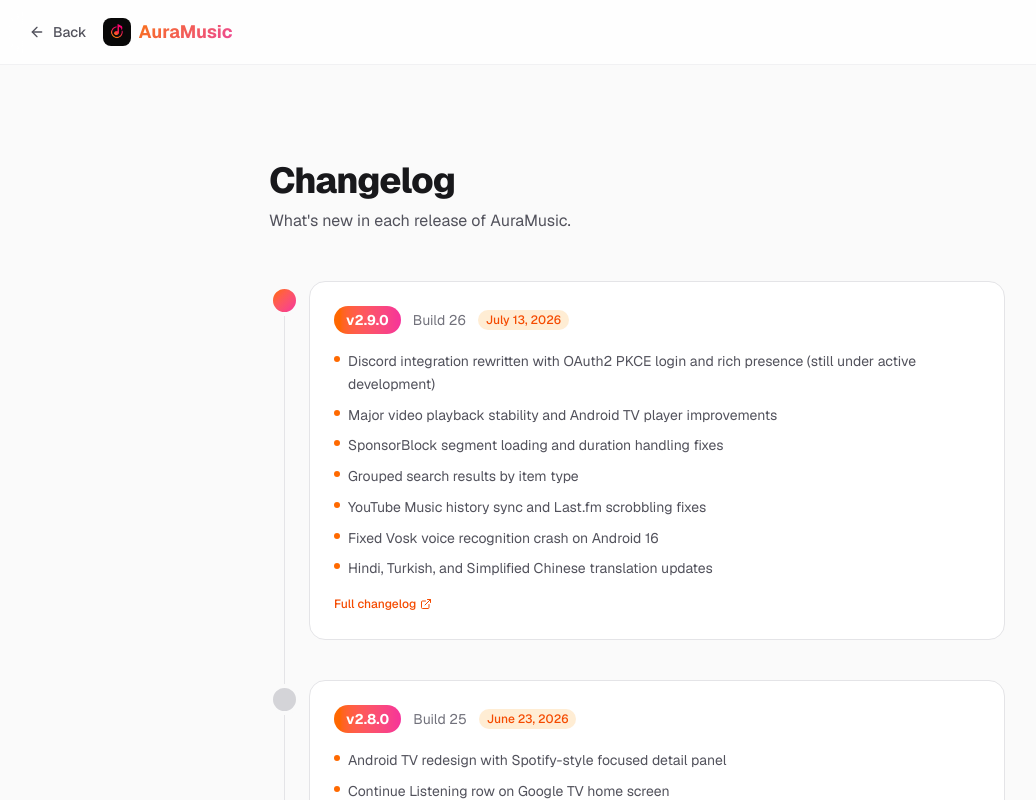
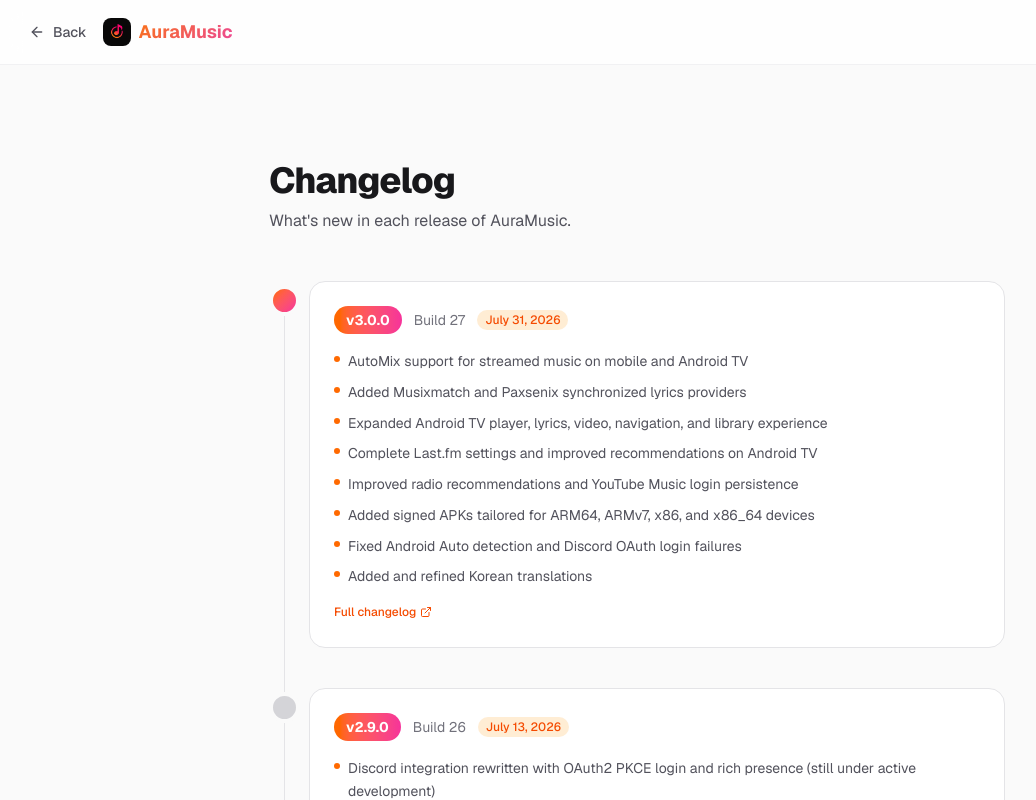
Before and after one commit to TeamAuraMusic/AuraMusicSite, a Next.js app: page /changelog in a window 1280 px wide. Shown: the top 800 px of the page, without its empty margins (3-1039 px from the left). Built offline with nearby package versions, Linux system fonts and the light colour scheme.

Commit message:
Update website for AuraMusic v3.0.0 release

```diff
--- a/src/app/changelog/page.tsx
+++ b/src/app/changelog/page.tsx
@@ -3,6 +3,23 @@
 import { ArrowLeft, ExternalLink } from "lucide-react";
 
 const releases = [
+  {
+    version: "v3.0.0",
+    build: "Build 27",
+    date: "July 31, 2026",
+    changes: [
+      "AutoMix support for streamed music on mobile and Android TV",
+      "Added Musixmatch and Paxsenix synchronized lyrics providers",
+      "Expanded Android TV player, lyrics, video, navigation, and library experience",
+      "Complete Last.fm settings and improved recommendations on Android TV",
+      "Improved radio recommendations and YouTube Music login persistence",
+      "Added signed APKs tailored for ARM64, ARMv7, x86, and x86_64 devices",
+      "Fixed Android Auto detection and Discord OAuth login failures",
+      "Added and refined Korean translations",
+    ],
+    compareUrl:
+      "https://github.com/TeamAuraMusic/AuraMusic/compare/v2.9.0...v3.0.0",
+  },
   {
     version: "v2.9.0",
     build: "Build 26",
--- a/src/app/page.tsx
+++ b/src/app/page.tsx
@@ -112,7 +112,7 @@
     icon: BookOpen,
     title: "Live Lyrics",
     description:
-      "Follow along with time-synced lyrics from Kugou, LRCLib, RushLyrics, and BetterLyrics with word-by-word highlighting.",
+      "Follow along with time-synced lyrics from Musixmatch, Paxsenix, LRCLib, BetterLyrics, and more, with word-by-word highlighting.",
   },
   {
     icon: Download,
@@ -124,7 +124,7 @@
     icon: SlidersHorizontal,
     title: "Equalizer & Audio Controls",
     description:
-      "Fine-tune your sound with a built-in equalizer, custom presets, tempo/pitch adjustment, and skip silence.",
+      "Fine-tune your sound with AutoMix, a built-in equalizer, custom presets, tempo/pitch adjustment, and skip silence.",
   },
   {
     icon: Mic,
@@ -456,7 +456,7 @@
             <ScrollReveal>
               <div className="inline-flex items-center gap-2 px-3 py-1 mb-6 text-xs font-medium rounded-full bg-gradient-to-r from-orange-500 to-pink-500 text-white shadow-md">
                 <span className="w-3 h-3 rounded-full bg-white/20 flex items-center justify-center text-[8px] font-bold">N</span>
-                v2.9.0 — Discord Integration & Playback Stability
+                v3.0.0 — AutoMix, New Lyrics Providers & Expanded TV Experience
               </div>
             </ScrollReveal>
             <ScrollReveal delay={100}>
```
